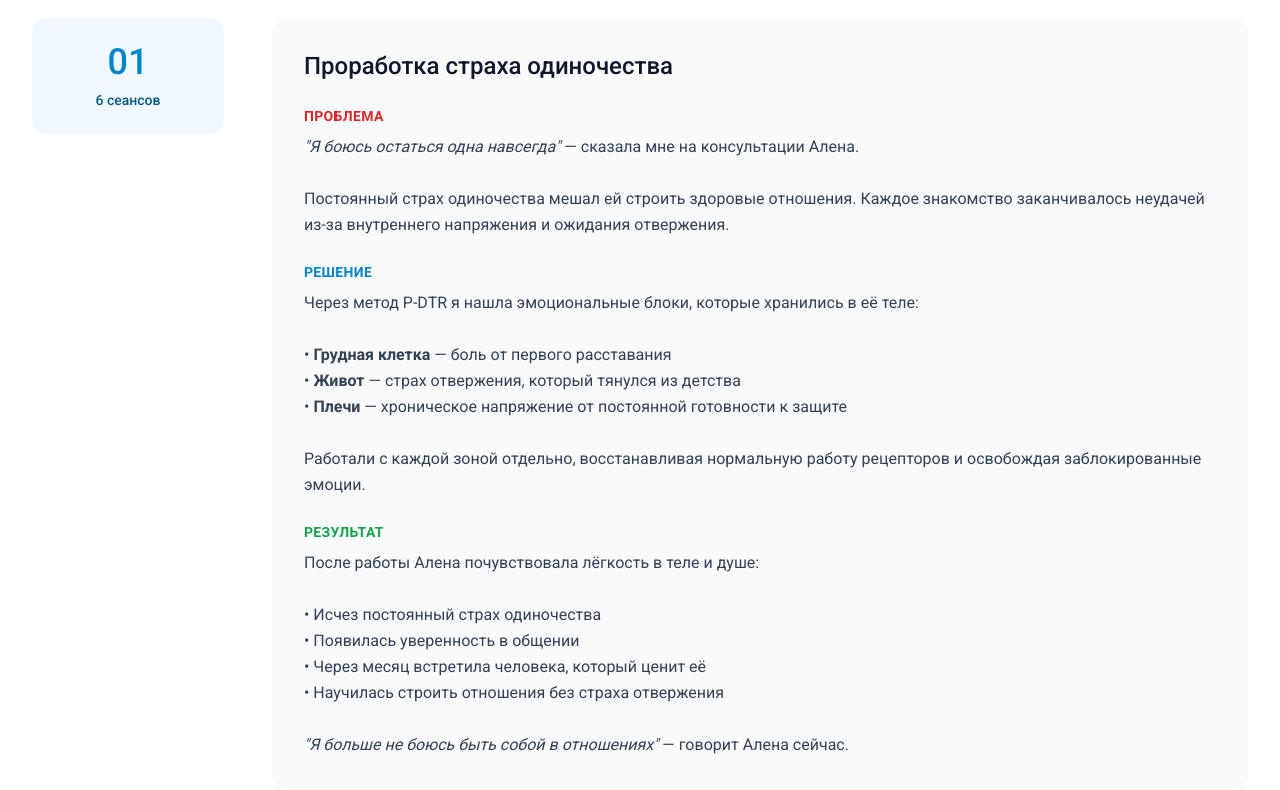
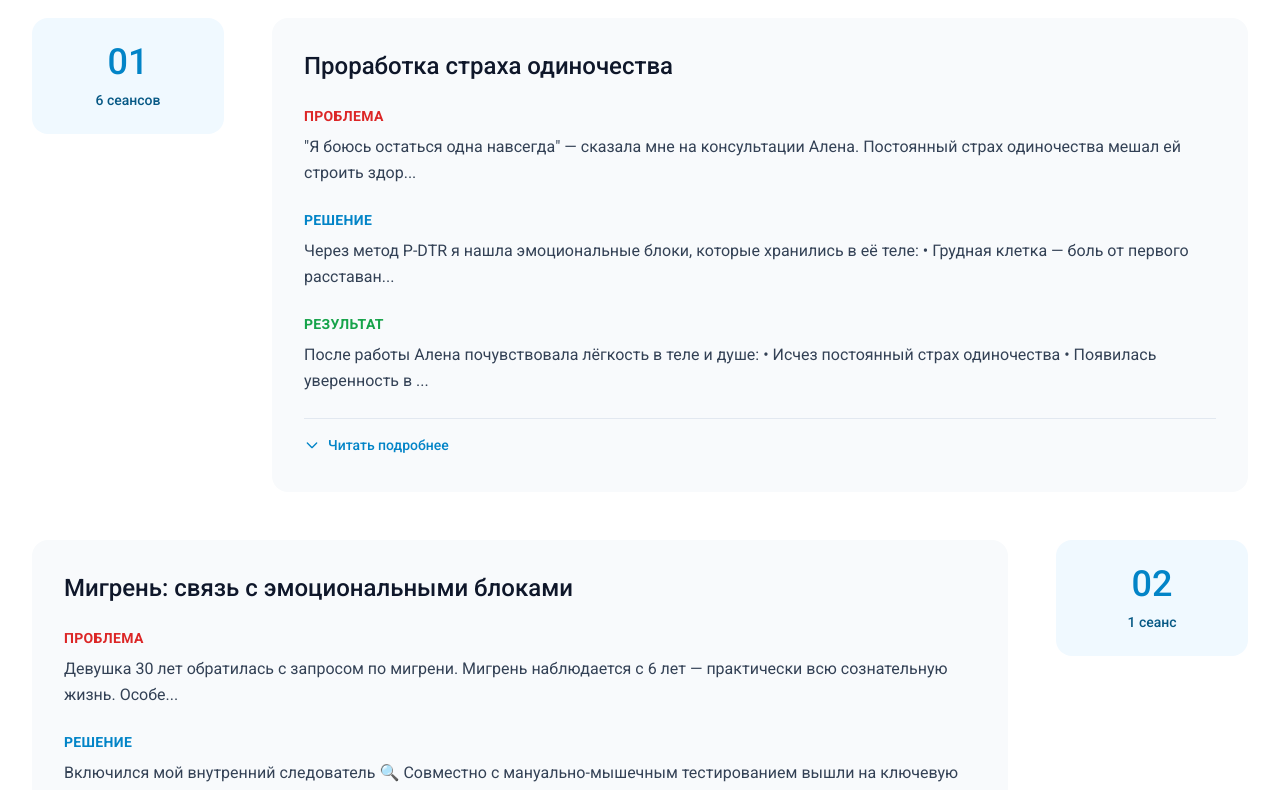
Before and after one commit to maratze/maria-pdtr, a React (Vite) app: page / in a window 1280 px wide. Shown: the part 2980-3770 px from the top of the page. Built offline with nearby package versions, Linux system fonts and the light colour scheme.

Commit message:
feat: implement expand/collapse functionality for case details and improve text truncation

```diff
--- a/src/components/Cases.jsx
+++ b/src/components/Cases.jsx
@@ -1,6 +1,23 @@
-import React from 'react'
+import React, { useState } from 'react'
 
 const Cases = () => {
+	const [expandedCases, setExpandedCases] = useState({})
+
+	const toggleCase = (caseId) => {
+		setExpandedCases(prev => ({
+			...prev,
+			[caseId]: !prev[caseId]
+		}))
+	}
+
+	const truncateText = (text, limit = 150) => {
+		if (text.length <= limit) return text
+		return text.substring(0, limit) + '...'
+	}
+
+	const removeHtmlTags = (str) => {
+		return str.replace(/<[^>]*>/g, ' ').replace(/\s+/g, ' ').trim()
+	}
 	const cases = [
 		{
 			id: 1,
@@ -71,7 +88,11 @@ const Cases = () => {
 										</h4>
 										<div
 											className="text-slate-700 leading-relaxed"
-											dangerouslySetInnerHTML={{ __html: caseItem.problem }}
+											dangerouslySetInnerHTML={{
+												__html: expandedCases[caseItem.id]
+													? caseItem.problem
+													: truncateText(removeHtmlTags(caseItem.problem), 120)
+											}}
 										/>
 									</div>
 
@@ -82,7 +103,11 @@ const Cases = () => {
 										</h4>
 										<div
 											className="text-slate-700 leading-relaxed"
-											dangerouslySetInnerHTML={{ __html: caseItem.solution }}
+											dangerouslySetInnerHTML={{
+												__html: expandedCases[caseItem.id]
+													? caseItem.solution
+													: truncateText(removeHtmlTags(caseItem.solution), 120)
+											}}
 										/>
 									</div>
 
@@ -93,8 +118,36 @@ const Cases = () => {
 										</h4>
 										<div
 											className="text-slate-700 leading-relaxed"
-											dangerouslySetInnerHTML={{ __html: caseItem.result }}
+											dangerouslySetInnerHTML={{
+												__html: expandedCases[caseItem.id]
+													? caseItem.result
+													: truncateText(removeHtmlTags(caseItem.result), 120)
+											}}
 										/>
+									</div>
+
+									{/* Expand/Collapse Button */}
+									<div className="pt-4 border-t border-slate-200">
+										<button
+											onClick={() => toggleCase(caseItem.id)}
+											className="inline-flex items-center gap-2 text-ocean-600 hover:text-ocean-700 font-medium text-sm transition-colors duration-200"
+										>
+											{expandedCases[caseItem.id] ? (
+												<>
+													<svg className="w-4 h-4" fill="none" stroke="currentColor" viewBox="0 0 24 24">
+														<path strokeLinecap="round" strokeLinejoin="round" strokeWidth={2} d="M5 15l7-7 7 7" />
+													</svg>
+													Свернуть
+												</>
+											) : (
+												<>
+													<svg className="w-4 h-4" fill="none" stroke="currentColor" viewBox="0 0 24 24">
+														<path strokeLinecap="round" strokeLinejoin="round" strokeWidth={2} d="M19 9l-7 7-7-7" />
+													</svg>
+													Читать подробнее
+												</>
+											)}
+										</button>
 									</div>
 								</div>
 							</div>
```
